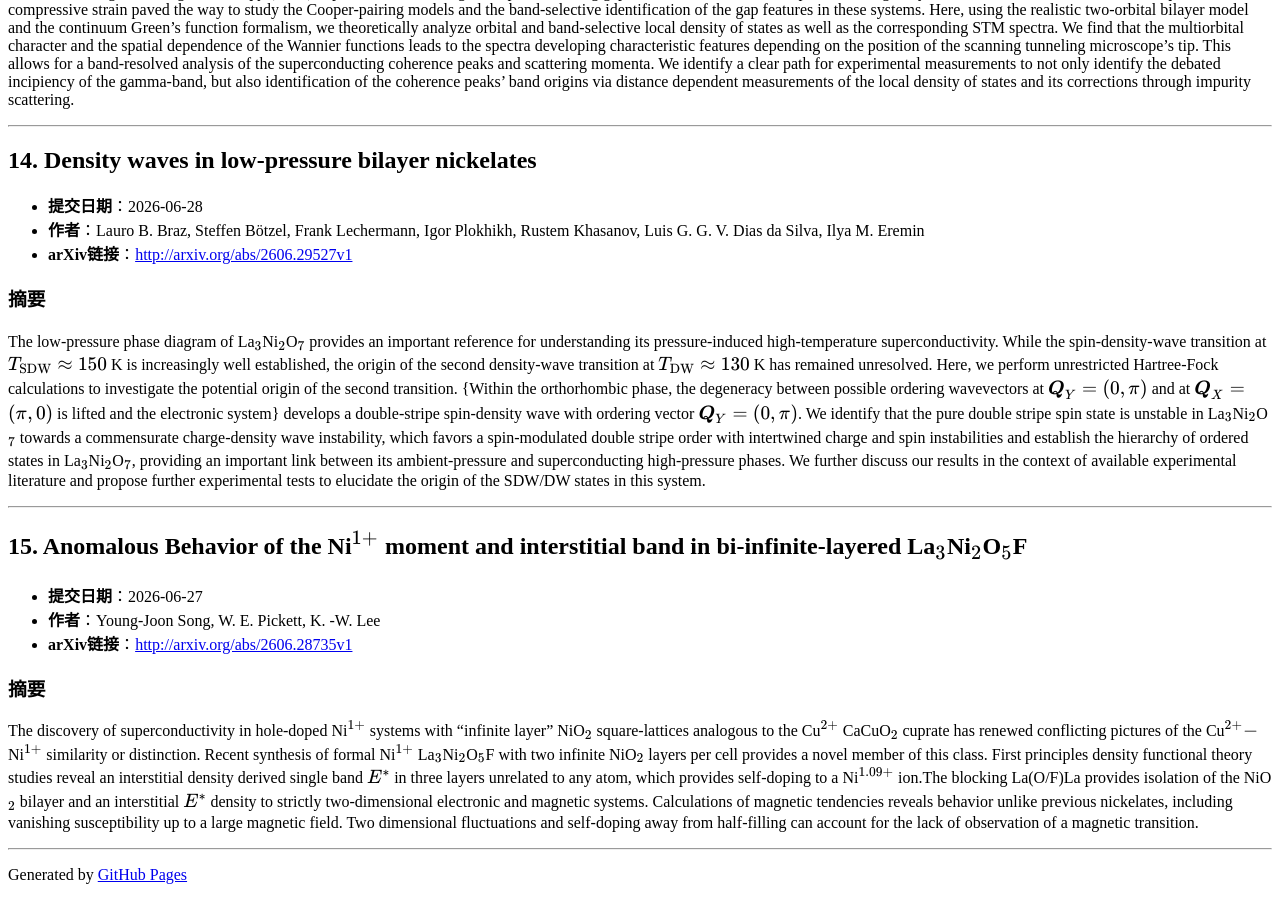
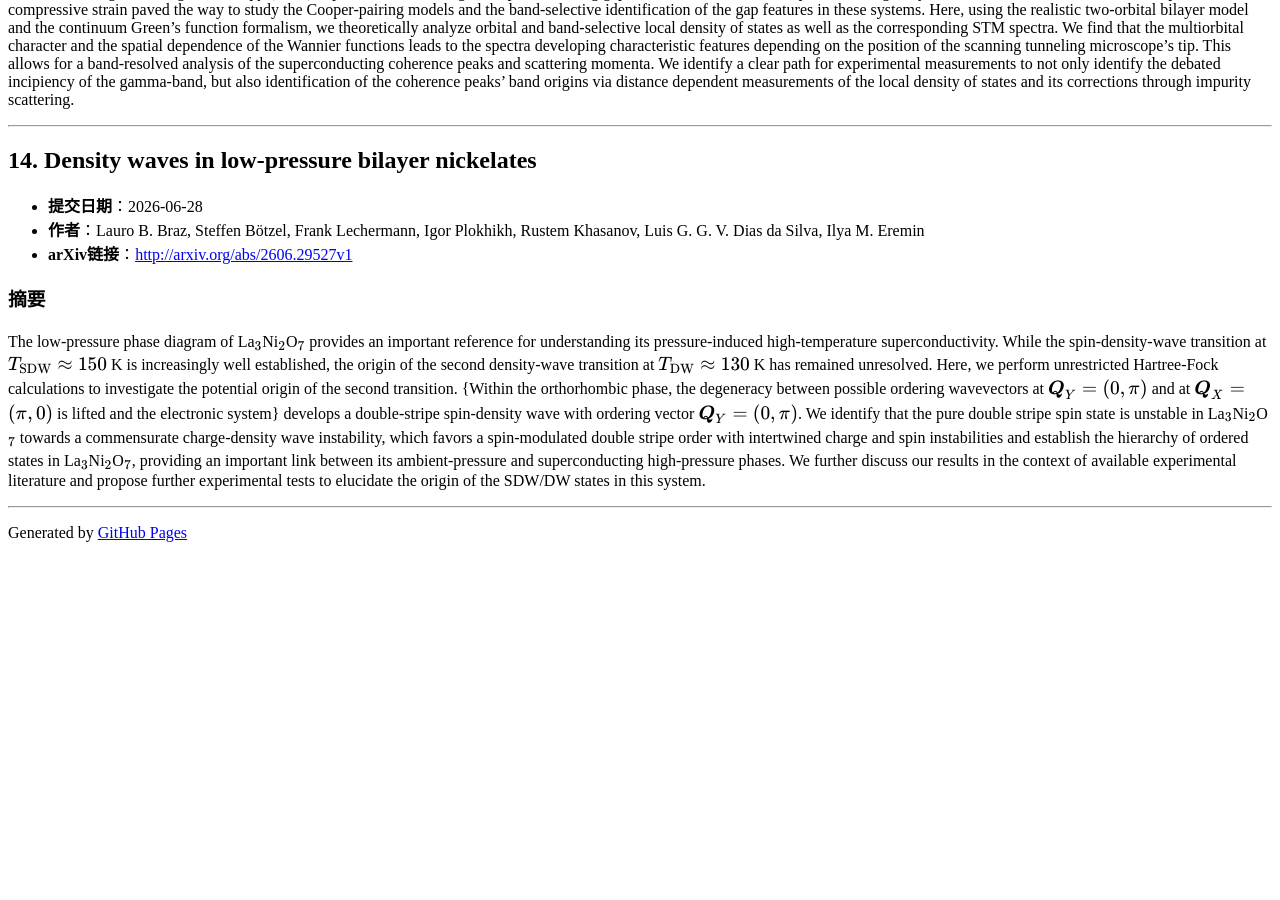
Before and after one commit to yangke25491/daily-arxiv-nickelate_superconductivity, a Jekyll site: the page built from docs/index.md, in a window 1280 px wide and 900 px high, scrolled down 4686 px. Built offline with Jekyll 4.4.1, drawn with Linux system fonts in a browser that asks for light colours; after the commit the page ends 5244 px from its top, so only the background shows below that; some of the changed text lies outside the part shown.

Commit message:
Automated update: arXiv papers

```diff
--- a/docs/index.md
+++ b/docs/index.md
@@ -5,8 +5,8 @@ title: 镍酸盐超导论文
 
 # 凝聚态物理-镍酸盐高温超导相关论文
 
-> 检索时间范围：**2026-06-26 至 2026-07-26**
-> 数据检索到 **15** 篇相关论文，按提交时间降序排列
+> 检索时间范围：**2026-06-28 至 2026-07-28**
+> 数据检索到 **14** 篇相关论文，按提交时间降序排列
 
 ---
 
@@ -163,14 +163,3 @@ Recent Scanning Tunneling Microscopy (STM) experiments measuring the superconduc
 The low-pressure phase diagram of La${}\_3$Ni${}\_2$O${}\_7$ provides an important reference for understanding its pressure-induced high-temperature superconductivity. While the spin-density-wave transition at $T\_{\text{SDW}}\approx150$ K is increasingly well established, the origin of the second density-wave transition at $T\_{\text{DW}}\approx130$ K has remained unresolved. Here, we perform unrestricted Hartree-Fock calculations to investigate the potential origin of the second transition. \{Within the orthorhombic phase, the degeneracy between possible ordering wavevectors at $\boldsymbol{Q}\_{Y}=(0,π)$ and at $\boldsymbol{Q}\_{X}=(π,0)$ is lifted and the electronic system\} develops a double-stripe spin-density wave with ordering vector $\boldsymbol{Q}\_{Y}=(0,π)$. We identify that the pure double stripe spin state is unstable in La${}\_3$Ni${}\_2$O${}\_7$ towards a commensurate charge-density wave instability, which favors a spin-modulated double stripe order with intertwined charge and spin instabilities and establish the hierarchy of ordered states in La${}\_3$Ni${}\_2$O${}\_7$, providing an important link between its ambient-pressure and superconducting high-pressure phases. We further discuss our results in the context of available experimental literature and propose further experimental tests to elucidate the origin of the SDW/DW states in this system.
 
 ---
-
-## 15. Anomalous Behavior of the Ni$^{1+}$ moment and interstitial band in bi-infinite-layered La${}\_3$Ni${}\_2$O${}\_5$F
-
-- **提交日期**：2026-06-27
-- **作者**：Young-Joon Song, W. E. Pickett, K. -W. Lee
-- **arXiv链接**：[http://arxiv.org/abs/2606.28735v1](http://arxiv.org/abs/2606.28735v1)
-
-### 摘要
-The discovery of superconductivity in hole-doped Ni$^{1+}$ systems with "infinite layer" NiO${}\_2$ square-lattices analogous to the Cu$^{2+}$ CaCuO${}\_2$ cuprate has renewed conflicting pictures of the Cu$^{2+}$$-$Ni$^{1+}$ similarity or distinction. Recent synthesis of formal Ni$^{1+}$ La${}\_3$Ni${}\_{2}$O${}\_{5}$F with two infinite NiO${}\_{2}$ layers per cell provides a novel member of this class. First principles density functional theory studies reveal an interstitial density derived single band $E^\*$ in three layers unrelated to any atom, which provides self-doping to a Ni$^{1.09+}$ ion.The blocking La(O/F)La provides isolation of the NiO${}\_2$ bilayer and an interstitial $E^\*$ density to strictly two-dimensional electronic and magnetic systems. Calculations of magnetic tendencies reveals behavior unlike previous nickelates, including vanishing susceptibility up to a large magnetic field. Two dimensional fluctuations and self-doping away from half-filling can account for the lack of observation of a magnetic transition.
-
----
```
